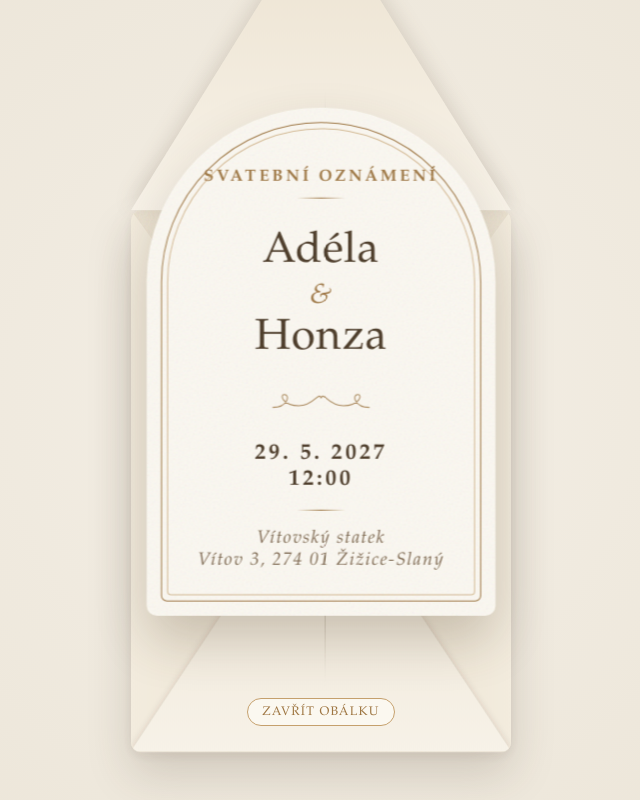
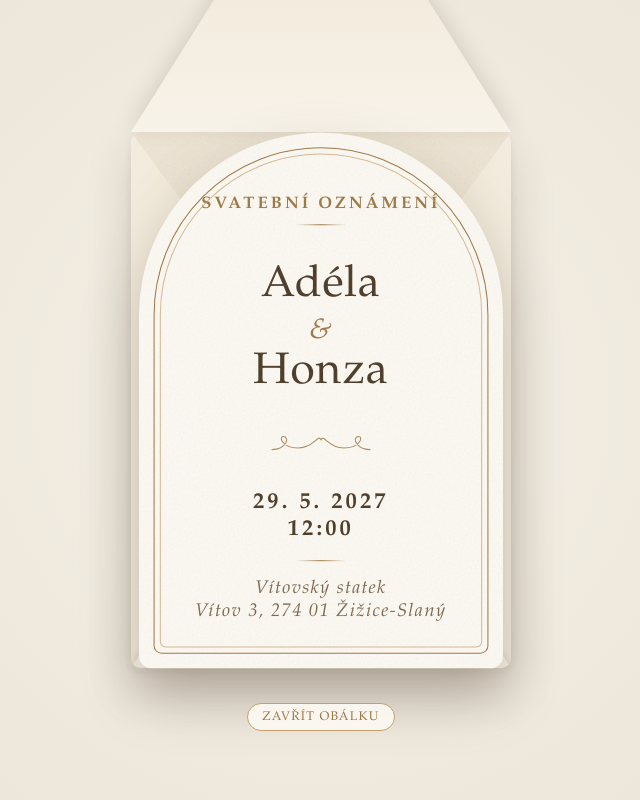
Before and after one commit to jcurik/SvatebniOznameni, a plain HTML site: page index.html in a window 1280 px wide. Both pictures are taken after a click on the button "Otevřít svatební oznámení". Shown: the whole page, without its empty margins (319-959 px from the left). Drawn offline with Linux system fonts and the light colour scheme.

Commit message:
Refactor styles and animations for envelope and card

```diff
--- a/index.html
+++ b/index.html
@@ -9,7 +9,6 @@
       --bg-page: #eae3d5;
       --paper-cream: #f7f2e8;
       --paper-shade: #ede4d3;
-      --paper-edge: #dfd3be;
       --card-bg: #fcf9f2;
       --gold-brown: #9e7642;
       --gold-light: #c5a06d;
@@ -41,26 +40,25 @@
     .stage {
       position: relative;
       width: min(92vw, 380px);
-      height: min(86dvh, 660px);
+      height: min(88dvh, 670px);
       display: flex;
       align-items: center;
       justify-content: center;
-      perspective: 1400px;
     }
 
-    /* Kontejner obálky */
+    /* Kontejner obálky (bez preserve-3d, aby fungoval z-index vrstev) */
     .envelope {
       position: relative;
       width: 100%;
-      height: 82%;
+      height: 80%;
       border-radius: 10px;
       box-shadow: 0 22px 45px rgba(74, 57, 38, 0.18), 0 4px 12px rgba(74, 57, 38, 0.08);
-      transition: transform 1s cubic-bezier(0.22, 1, 0.36, 1);
-      transform-style: preserve-3d;
+      perspective: 1400px;
+      transition: transform 0.65s cubic-bezier(0.22, 1, 0.36, 1);
     }
 
-    /* Po otevření se obálka jemně posune dolů, aby karta měla prostor */
-    .stage.is-open .envelope {
+    /* Během vysouvání/zasouvání obálka mírně sjede níž, aby karta měla prostor */
+    .stage.is-sliding .envelope {
       transform: translateY(15%);
     }
 
@@ -87,33 +85,40 @@
     /* Vnitřní karta se svatebním oznámením */
     .card {
       position: absolute;
-      left: 5%;
-      right: 5%;
-      top: 4%;
-      bottom: 4%;
+      left: 4%;
+      right: 4%;
+      top: 2%;
+      bottom: 2%;
       background-color: var(--card-bg);
-      border-radius: 170px 170px 10px 10px;
+      border-radius: 175px 175px 12px 12px;
       padding: 14px;
       z-index: 2;
-      box-shadow: 0 4px 16px rgba(74, 57, 38, 0.12);
-      transform: translateY(0) scale(0.96);
+      opacity: 0;
+      pointer-events: none;
+      box-shadow: 0 6px 20px rgba(74, 57, 38, 0.14);
+      transform: translateY(10%) scale(0.92);
       transition:
-        transform 1.1s cubic-bezier(0.22, 1, 0.36, 1) 0.55s,
-        box-shadow 1.1s ease 0.55s;
+        transform 0.65s cubic-bezier(0.25, 1, 0.5, 1),
+        opacity 0.28s ease,
+        box-shadow 0.65s ease;
       display: flex;
       flex-direction: column;
       overflow: hidden;
     }
 
-    /* Vysunutí karty nahoru při otevření */
-    .stage.is-open .card {
-      transform: translateY(-24%) scale(1.02);
-      box-shadow: 0 24px 50px rgba(74, 57, 38, 0.24);
+    /* Fáze 1: Karta vyjíždí nahoru z kapsy obálky */
+    .stage.is-sliding .card {
+      opacity: 1;
+      transform: translateY(-38%) scale(0.97);
     }
 
-    /* Přepnutí karty do popředí v druhé fázi animace */
-    .stage.card-front .card {
-      z-index: 6;
+    /* Fáze 2: Karta je v popředí a překrývá celou obálku */
+    .stage.is-presented .card {
+      z-index: 10;
+      opacity: 1;
+      pointer-events: auto;
+      transform: translateY(0%) scale(1.04);
+      box-shadow: 0 26px 55px rgba(74, 57, 38, 0.28);
     }
 
     /* Vnitřní hnědo-zlatý rámeček s obloukem nahoře */
@@ -121,7 +126,7 @@
       position: relative;
       flex: 1;
       border: 1.5px solid var(--gold-brown);
-      border-radius: 160px 160px 6px 6px;
+      border-radius: 165px 165px 8px 8px;
       padding: 36px 20px 24px;
       display: flex;
       flex-direction: column;
@@ -135,7 +140,7 @@
       position: absolute;
       inset: 5px;
       border: 0.75px solid var(--gold-light);
-      border-radius: 155px 155px 4px 4px;
+      border-radius: 160px 160px 6px 6px;
       pointer-events: none;
       opacity: 0.7;
     }
@@ -226,15 +231,17 @@
       height: 56%;
       z-index: 4;
       transform-origin: top center;
-      transition:
-        transform 0.85s cubic-bezier(0.4, 0, 0.2, 1) 0.15s,
-        z-index 0s linear 0.55s;
+      transform: rotateX(0deg);
+      transition: transform 0.65s cubic-bezier(0.4, 0, 0.2, 1);
       pointer-events: none;
       filter: drop-shadow(0 6px 10px rgba(74, 57, 38, 0.16));
     }
 
-    .stage.is-open .flap-top {
+    .stage.flap-open .flap-top {
       transform: rotateX(180deg);
+    }
+
+    .stage.flap-behind .flap-top {
       z-index: 1;
     }
 
@@ -253,8 +260,8 @@
       padding: 0;
       border-radius: 50%;
       transition:
-        transform 0.45s cubic-bezier(0.34, 1.56, 0.64, 1),
-        opacity 0.4s ease;
+        transform 0.35s cubic-bezier(0.34, 1.56, 0.64, 1),
+        opacity 0.3s ease;
       animation: pulseSeal 2.6s infinite ease-in-out;
     }
 
@@ -266,9 +273,9 @@
       transform: translate(-50%, -50%) scale(0.95);
     }
 
-    .stage.is-open .wax-seal-btn {
+    .stage.seal-hidden .wax-seal-btn {
       opacity: 0;
-      transform: translate(-50%, -50%) scale(0.5);
+      transform: translate(-50%, -50%) scale(0.55);
       pointer-events: none;
       animation: none;
     }
@@ -290,11 +297,11 @@
       letter-spacing: 0.1em;
       text-transform: uppercase;
       color: var(--text-muted);
-      transition: opacity 0.4s ease;
+      transition: opacity 0.3s ease;
       pointer-events: none;
     }
 
-    .stage.is-open .hint {
+    .stage.seal-hidden .hint {
       opacity: 0;
     }
 
@@ -302,7 +309,8 @@
     .reset-btn {
       position: absolute;
       bottom: 4px;
-      background: rgba(252, 249, 242, 0.85);
+      z-index: 12;
+      background: rgba(252, 249, 242, 0.92);
       border: 1px solid var(--gold-light);
       color: var(--gold-brown);
       font-family: inherit;
@@ -314,10 +322,10 @@
       cursor: pointer;
       opacity: 0;
       pointer-events: none;
-      transition: opacity 0.5s ease 1.2s, background 0.2s ease;
+      transition: opacity 0.35s ease, background 0.2s ease;
     }
 
-    .stage.is-open .reset-btn {
+    .stage.is-presented .reset-btn {
       opacity: 1;
       pointer-events: auto;
     }
@@ -407,7 +415,6 @@
       <button type="button" class="wax-seal-btn" id="openBtn" aria-label="Otevřít svatební oznámení">
         <svg viewBox="0 0 120 120" width="88" height="88" aria-hidden="true">
           <defs>
-            <!-- Měděno-zlatý metalický gradient vosku -->
             <radialGradient id="waxBase" cx="35%" cy="30%" r="70%">
               <stop offset="0%" stop-color="#e5b07c" />
               <stop offset="45%" stop-color="#be7442" />
@@ -447,23 +454,69 @@
     const stage = document.getElementById("stage");
     const openBtn = document.getElementById("openBtn");
     const resetBtn = document.getElementById("resetBtn");
-    let frontTimer = null;
+    let timers = [];
+    let isAnimating = false;
+
+    function clearTimers() {
+      timers.forEach(clearTimeout);
+      timers = [];
+    }
 
     openBtn.addEventListener("click", () => {
-      stage.classList.add("is-open");
-      // Po vysunutí karty z kapsy ji přepneme do popředí
-      frontTimer = setTimeout(() => {
-        stage.classList.add("card-front");
-      }, 950);
+      if (isAnimating) return;
+      isAnimating = true;
+      clearTimers();
+
+      // 1. Skrytí pečeti a odklopení horní klopy
+      stage.classList.add("seal-hidden", "flap-open");
+
+      // 2. V polovině odklopení klopy ji přesuneme za kartu
+      timers.push(setTimeout(() => {
+        stage.classList.add("flap-behind");
+      }, 320));
+
+      // 3. Vysunutí karty směrem nahoru z kapsy obálky
+      timers.push(setTimeout(() => {
+        stage.classList.add("is-sliding");
+      }, 450));
+
+      // 4. Přesun karty do popředí a usazení přes obálku
+      timers.push(setTimeout(() => {
+        stage.classList.remove("is-sliding");
+        stage.classList.add("is-presented");
+        isAnimating = false;
+      }, 1050));
     });
 
     resetBtn.addEventListener("click", () => {
-      clearTimeout(frontTimer);
-      stage.classList.remove("card-front");
-      // Krátká prodleva, aby karta zajela zpět pod přední kapsu
-      requestAnimationFrame(() => {
-        stage.classList.remove("is-open");
-      });
+      if (isAnimating) return;
+      isAnimating = true;
+      clearTimers();
+
+      // 1. Vyjetí karty nahoru nad obálku (stále v popředí)
+      stage.classList.remove("is-presented");
+      stage.classList.add("is-sliding");
+
+      // 2. Zasunutí karty zpět do kapsy obálky (za přední kapsu) a její skrytí
+      timers.push(setTimeout(() => {
+        stage.classList.remove("is-sliding");
+      }, 550));
+
+      // 3. Přiklopení horní klopy obálky
+      timers.push(setTimeout(() => {
+        stage.classList.remove("flap-open");
+      }, 950));
+
+      // 4. Vrácení klopy před kapsu v polovině zavírání
+      timers.push(setTimeout(() => {
+        stage.classList.remove("flap-behind");
+      }, 1250));
+
+      // 5. Zobrazení voskové pečeti
+      timers.push(setTimeout(() => {
+        stage.classList.remove("seal-hidden");
+        isAnimating = false;
+      }, 1500));
     });
   </script>
 </body>
```
